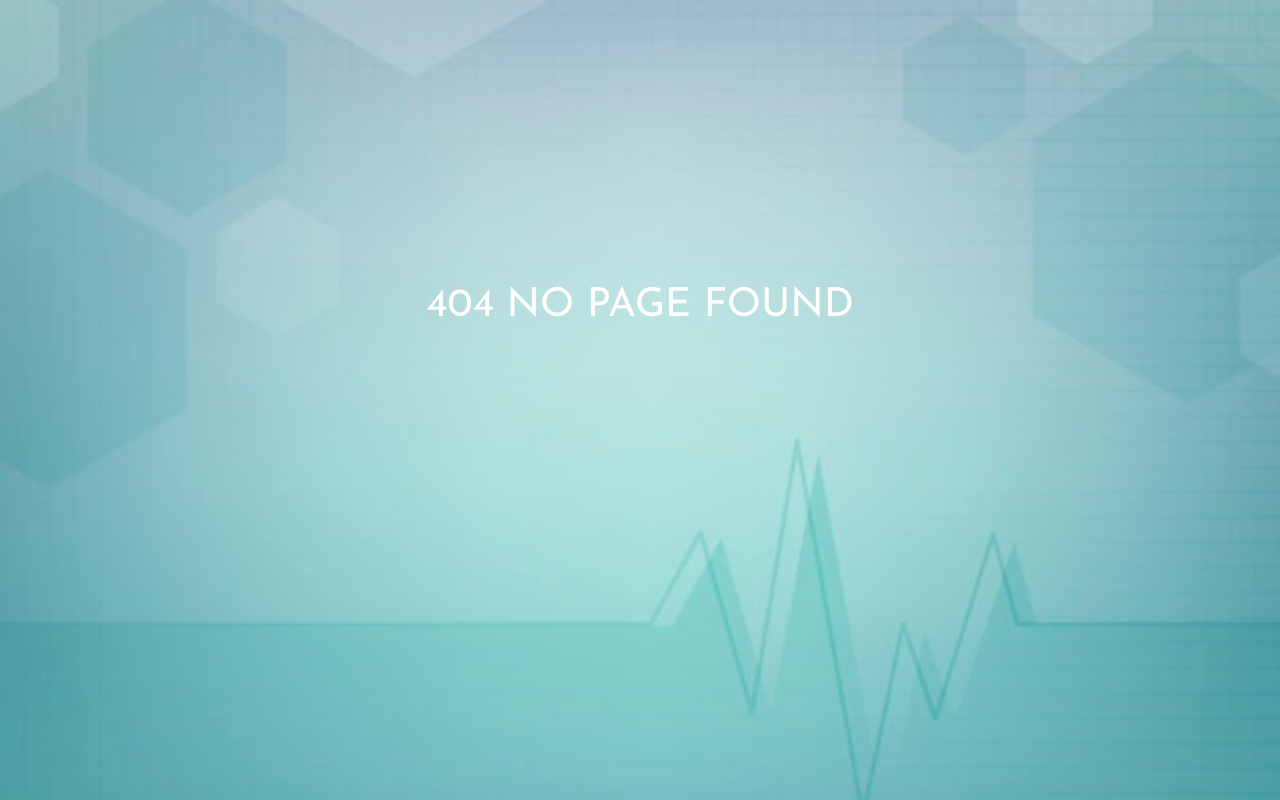
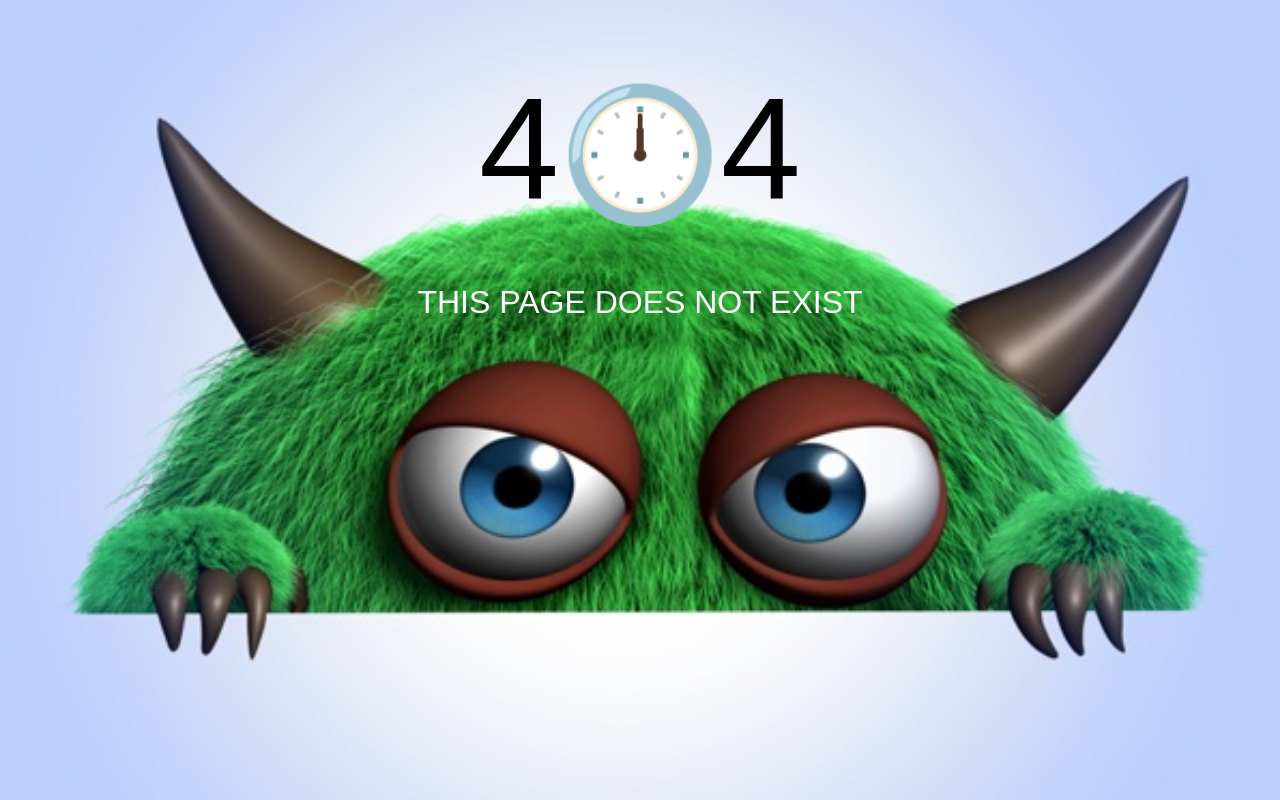
Before and after one commit to karimamaaoui/CongressApp, a React (Create React App) app: page /update in a window 1280 px wide. Before the commit this address had no page. Built offline with nearby package versions, Linux system fonts and the light colour scheme.

Commit message:
first commit

```diff
--- a/src/components/account/form.css
+++ b/src/components/account/form.css
@@ -9,6 +9,7 @@ html,body {
 
 }
 
+
 .mb-2{
     color:white
 }
@@ -16,6 +17,7 @@ html,body {
 
     height: 720;
     width: 500px;
+    margin-top: 2em;
     margin-left: auto;
     margin-right: auto;
     padding:0 2em;
@@ -172,7 +174,10 @@ button.active {
       margin-top: 23px;
       background-color: rgba(155,208,147, 1);
 
+
   }
+
+
 
   /*Form positioning and animation */
 
@@ -211,3 +216,28 @@ button.active {
 .scroll{
     overflow: auto;
 }
+
+
+.circle{
+    background:#82be85;
+    position: absolute;
+    top: 0;
+    left: 0;
+    width: 100%;
+    height: 100%;
+    clip-path: circle(600px at right 800px);
+
+
+}
+
+.aside{
+    width: 600px;
+    display: flex;
+    justify-content: flex-end;
+    padding-right: 50px;
+    margin-top: 50px;
+   }
+
+   .forgot{
+       margin-left: 70%;
+   }
--- a/src/components/account/formLogin.js
+++ b/src/components/account/formLogin.js
@@ -3,7 +3,9 @@ import axios from 'axios';
 import '../account/form.css';
 import {Link} from 'react-router-dom';
 //import { Alert } from "bootstrap";
-//import {Alert} from 'react-bootstrap';
+
+import Doctor from '../assets/gif.gif';
+
 const regularExpression = RegExp(/^[a-zA-Z0-9]+@[a-zA-Z0-9]+\.[A-Za-z]+$/)
 
 
@@ -130,6 +132,7 @@ class LoginForm extends Component {
         return (
 
             <div className="container">
+
                 <div className="login-register-wrapper">
                     <div className="nav-buttons">
                         <button id="loginBtn" className="active"  ><strong>LOGIN </strong></button>
@@ -171,19 +174,18 @@ class LoginForm extends Component {
                                     </div>
                                 )}
                         </div>
+                    <div className="forgot" >
+                    <Link to='/forgotPassword'>
+                    Forgot Password
+                    </Link>
+                    </div>
+
 
                         <div className="d-grid mt-3">
 
                         <input type="submit" value="submit" className="submit" />
                         </div>
                     </form>
-                    <br/>
-                    <div >
-                    <Link to='/forgotPassword'>
-                    Forgot Password
-                    </Link>
-                    </div>
-
                     <br/>
                     <div className="already">
                     Don't  have  an account  {'   '}
@@ -193,8 +195,9 @@ class LoginForm extends Component {
                     </div>
 
                 </div>
+
+
             </div>
-
             </div>
         );
     }
--- a/src/components/home/home.css
+++ b/src/components/home/home.css
@@ -8,6 +8,7 @@
     display: flex;
     font-family: Helvetica;
     font-weight: 320;
+    color:black
 
 }
 
--- a/src/components/home/home.js
+++ b/src/components/home/home.js
@@ -83,7 +83,7 @@ import { Link } from "react-router-dom";
             const emails=window.localStorage.getItem('users');
             if(!emails )
             {
-                return <p>  error  you should login <button ><Link to="/login"> Login </Link></button> </p>
+                return <h1>  error  you should login <button ><Link to="/login"> Login </Link></button> </h1>
             }
             else {
 
@@ -93,7 +93,7 @@ import { Link } from "react-router-dom";
                         <div><Navbar/>
                         </div>
                         <div>
-                            <h1> List of Congress</h1>
+                            <h1> List of Congresses</h1>
                             <Link to ="/add">
 
                             <button className="btn btn-primary"  >Add </button>
--- a/src/components/home/navbarList.js
+++ b/src/components/home/navbarList.js
@@ -33,7 +33,7 @@ class NavbarList extends Component {
         return(
             <div >
                 <header>
-                    <Navbar variant="dark" className="navbar" >
+                    <Navbar  className="navbar" >
                             <Navbar.Brand className="navTitle" >
                                 Welcome
                             </Navbar.Brand>
--- a/src/components/resetPassword/fogotPassword.js
+++ b/src/components/resetPassword/fogotPassword.js
@@ -1,6 +1,6 @@
 import axios from 'axios';
 import React, { Component } from 'react'
-
+import './reset.css'
 export class FogotPassword extends Component {
     constructor(props) {
         super(props)
@@ -38,7 +38,7 @@ export class FogotPassword extends Component {
                 this.setState({
                    newPassword: res.data
                 })
-                this.props.history.push('/login');
+                this.props.history.push('{/login');
 
             }) .catch(err=>{
                 console.log(err)
@@ -53,10 +53,25 @@ export class FogotPassword extends Component {
     }
 
     render() {
+        const email=localStorage.getItem('username','value');
+        const username=email.substring(1, email.length - 1)
+
+        const firstPart = username.substr(0,3);
+        const secondPart = username.split('@')[1];
+
+        const res = firstPart.concat("********").concat(secondPart);
+
+
         return (
             <div className="container">
+                <h2>{res}</h2>
+                <div className="reset-wrapper">
+
+                <div className="form-group"></div>
+
             <form  onSubmit={this.onFormSubmit }>
             <div className="form-group mb-3">
+
                             <label className="mb-2">Password</label>
                             <input
                                 required
@@ -70,6 +85,7 @@ export class FogotPassword extends Component {
                    </div>
 
                 </form>
+                </div>
             </div>
         )
     }
--- a/src/components/resetPassword/forgotPass.js
+++ b/src/components/resetPassword/forgotPass.js
@@ -1,6 +1,6 @@
 import React, { Component } from 'react'
 import axios from 'axios';
-
+import './reset.css'
 export class forgotPass extends Component {
 
 
@@ -64,9 +64,14 @@ export class forgotPass extends Component {
             <div>
 
              <div className="container">
+
+             <div className="reset-wrapper">
+             <div className="form-group"></div>
+
             <form  onSubmit={this.onFormSubmit }>
+            <div >
             <div className="form-group mb-3">
-                <br/>
+
                             <label className="mb-2">Enter your address e-mail</label>
                             <input
                                 required
@@ -78,9 +83,10 @@ export class forgotPass extends Component {
 
                    <input type="submit" value="submit" className="submit"/>
                    </div>
-
+              </div>
                 </form>
-            <div >
+                </div>
+            <div hidden >
 
             {this.state.lists.map(
               item=>{
@@ -100,6 +106,7 @@ export class forgotPass extends Component {
                 <span>
 
                 {localStorage.setItem('id',JSON.stringify(this.state.id))}
+                {localStorage.setItem('username',JSON.stringify(this.state.email))}
 
                 </span>
 
--- /dev/null
+++ b/src/components/resetPassword/reset.css
@@ -0,0 +1,41 @@
+.reset-wrapper {
+    height: 720;
+    width: 500px;
+    margin-top: 2em;
+    margin-left: auto;
+    margin-right: auto;
+    padding:0 2em;
+    border-radius: 5px;
+    box-shadow: 0px 7px rgba(0,0,0,0.2);
+    overflow: hidden;
+    color:white;
+}
+
+
+input.submit {
+    font-weight: 700;
+    text-transform: uppercase;
+    font-size: 1em;
+    text-align: center;
+    color: rgba(255,255,255, 1);
+    padding: 8px 0px;
+    width: 40%;
+    height: 35px;
+    border: none;
+    border-radius: 20px;
+    margin-top: 23px;
+    margin-left: 30%;
+    background-color: rgba(155,208,147, 1);
+
+
+}
+
+.form-group input {
+    width: 100%;
+    height: 35px;
+    padding-left: 15px;
+    border: none;
+    border-radius: 5px;
+    margin-bottom: 20px;
+    background: rgba(255,255,255,.5);
+}
--- a/src/components/startApp/get.css
+++ b/src/components/startApp/get.css
@@ -87,9 +87,3 @@ aside {
   min-height: 100vh;
 
 }
-
-.noRoute{
-  text-align: center;
-  padding-top: 22%;
-  color: white;
-}
--- /dev/null
+++ b/src/components/startApp/noRoute.css
@@ -0,0 +1,85 @@
+.noRoute{
+    height: 100vh;
+    background-image: url(../assets/monster.jpg);
+    background-size: cover;
+    background-position: center;
+    overflow: hidden;
+    display: flex;
+    flex-direction: column;
+
+
+
+  }
+
+  h1 {
+    color: black;
+    font-family: sans-serif;
+    text-align: center;
+    padding-top: 5%;
+    overflow: hidden;
+
+
+  }
+  .h1route{
+    font-size: 9em;
+
+  }
+  h1 span::after{
+
+    content: '🕛';
+    font-size: 0.9em;
+    animation: clock 5s linear infinite;
+  }
+
+  h2{
+    padding-top: 2%;
+    text-align: center;
+    font-size: 12.13em;
+    font-weight: 400;
+    line-height: 1.2;
+    margin-top: -178;
+    color: white;
+    font-family: sans-serif;
+
+  }
+
+  @keyframes clock {
+      8.333% {
+          content: '🕛';
+
+      }
+
+    16.666% {
+
+        content: '🕛';
+
+      }
+
+    25% {
+
+        content: '🕛';
+
+    }
+
+    33.333% {
+
+        content: '🕛';
+
+    }
+    41% {
+
+        content: '🕛';
+
+    }
+    58.333% {
+
+        content: '🕛';
+
+    }
+
+    66% {
+
+        content: '🕛';
+
+    }
+  }
--- a/src/components/startApp/noRouteFound.js
+++ b/src/components/startApp/noRouteFound.js
@@ -1,10 +1,11 @@
 import React, { Component } from 'react'
-import './get.css';
+import './noRoute.css';
 export class NoRouteFound extends Component {
     render() {
         return (
             <div className="noRoute">
-                <h1>404 NO PAGE FOUND</h1>
+                <h1 className="h1route" >4<span></span>4</h1>
+                <h2 > THIS PAGE DOES NOT EXIST</h2>
             </div>
         )
     }
```
Also changed, not shown: src/components/assets/monster.jpg (added).
